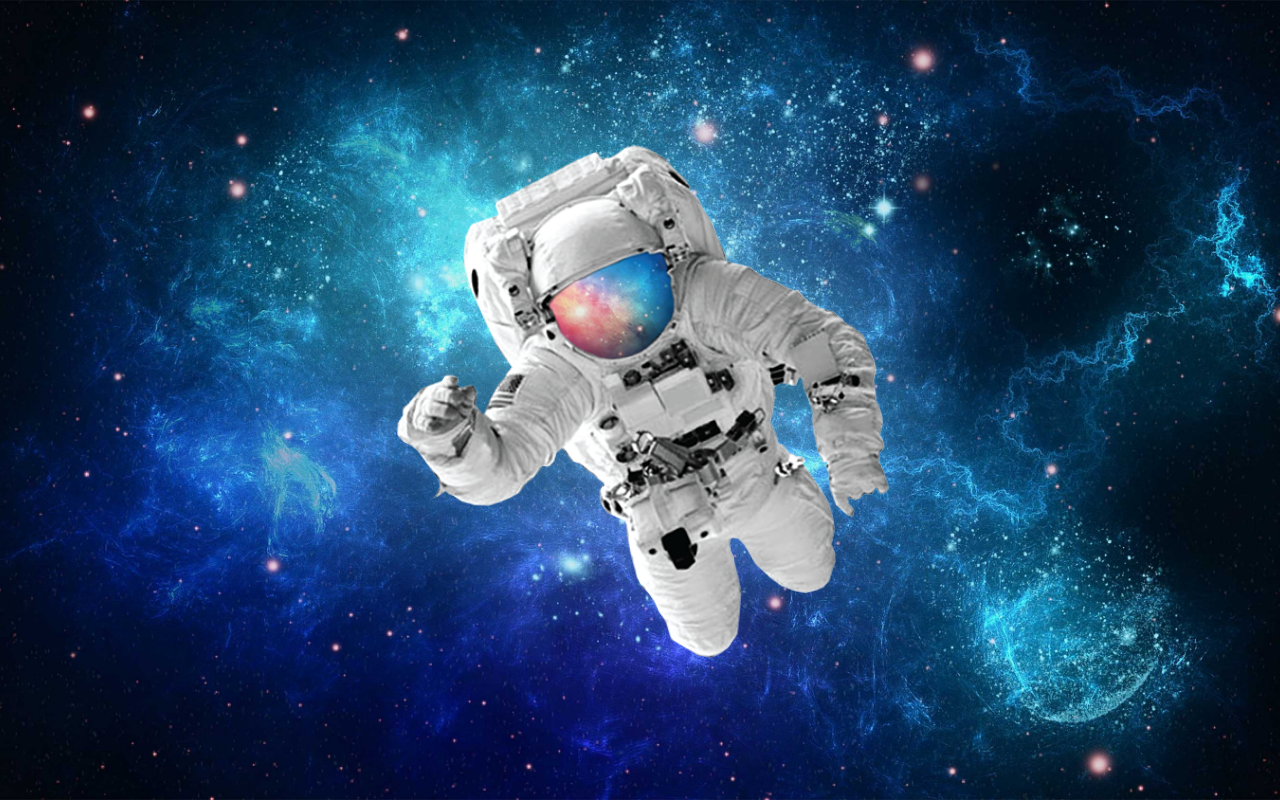
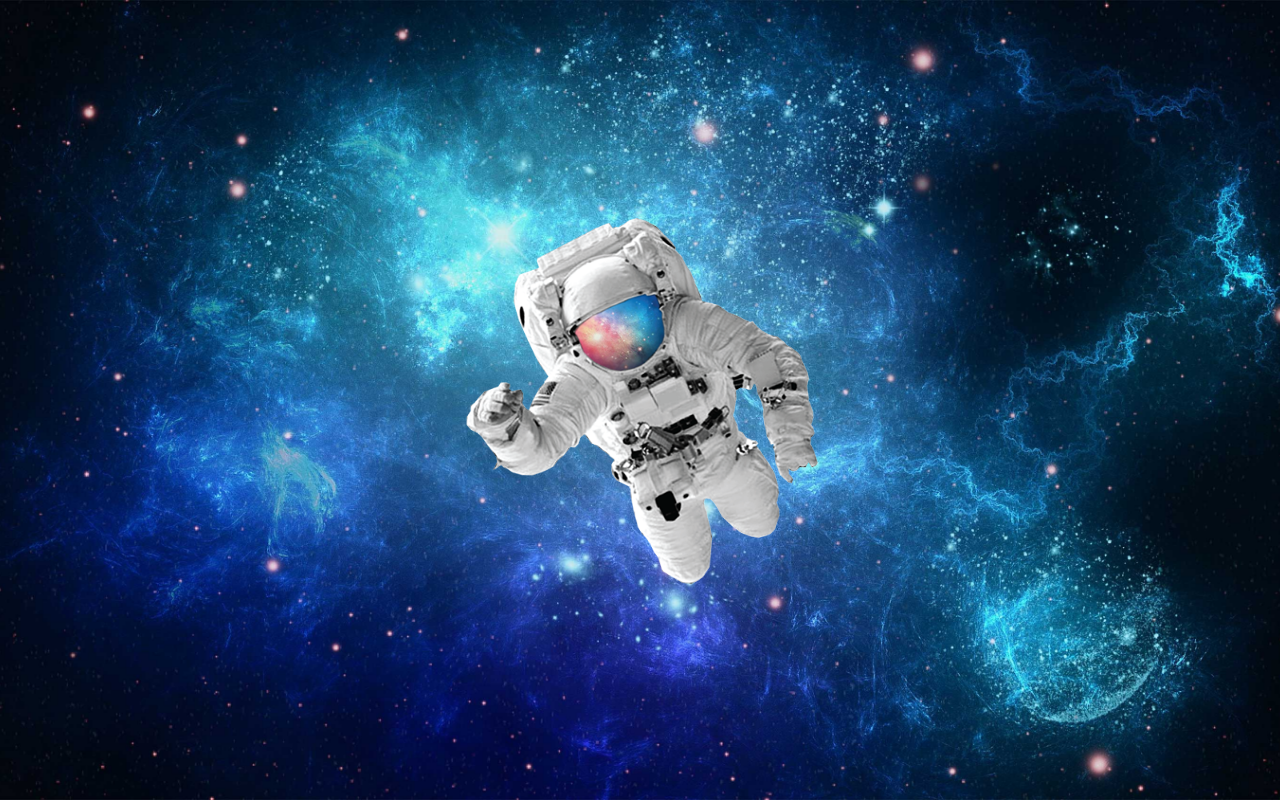
Before and after one commit to sandems/HTML-CSS, a plain HTML site: page Desafios/d011/index.html in a window 1280 px wide. Drawn offline with Linux system fonts and the light colour scheme.

Commit message:
largura e altura reduzidas

```diff
--- a/Desafios/d011/estilos/style.css
+++ b/Desafios/d011/estilos/style.css
@@ -17,8 +17,8 @@ body{
 #conteudo{
     background-image: url('../imagens/astronauta.png');
     background-size: 100% 100%;
-    height: 70vh;
-    width: 70vh;
+    height: 50vh;
+    width: 50vh;
     position: absolute;
     left: 50%;
     top: 50%;
```
